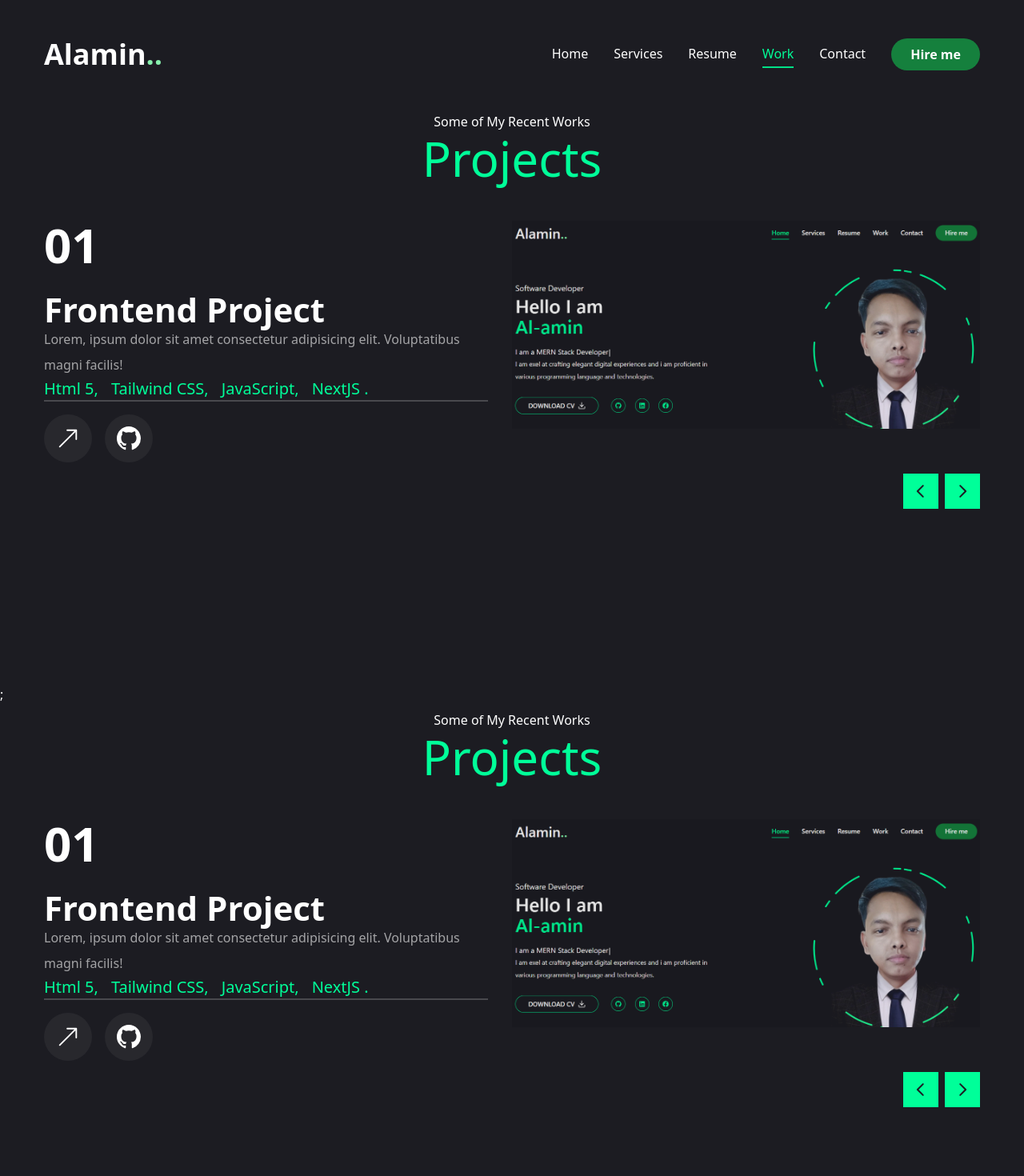
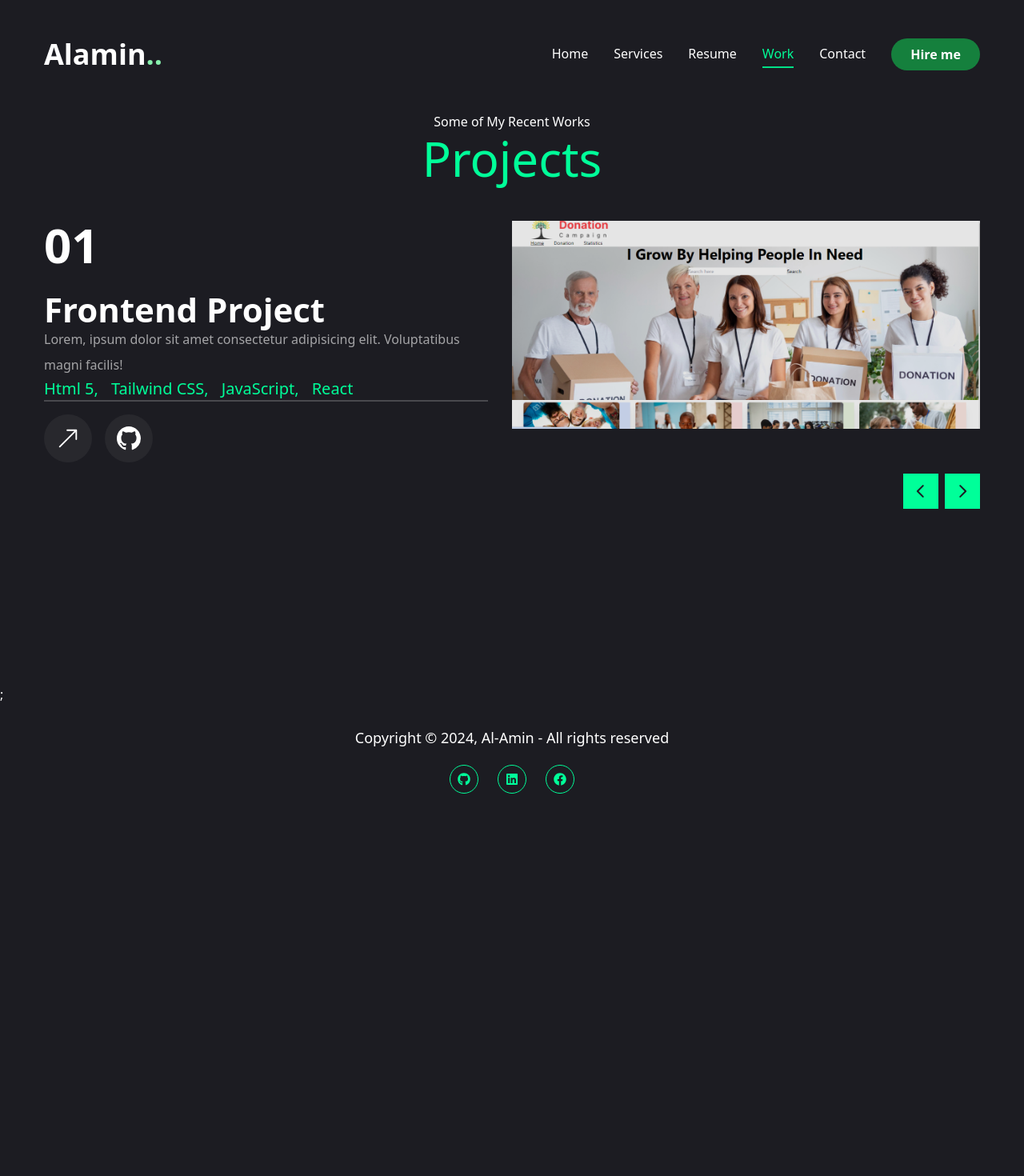
Before and after one commit to alamin71/portfolio_of_al-amin, a Next.js app: page /work in a window 1280 px wide. Shown: the top 1470 px of the page at 80% size. After the commit the page ends 1016 px from the top, so only its background shows below. Built offline with nearby package versions, Linux system fonts and the light colour scheme.

Commit message:
daily news project add

```diff
--- a/app/layout.jsx
+++ b/app/layout.jsx
@@ -4,7 +4,6 @@ import "./globals.css";
 import Header from "@/components/Header";
 import PageTransition from "@/components/PageTransition";
 import Footer from "@/components/Footer/Footer";
-import Work from "./work/page";
 
 
 const jetbrainsMono = JetBrains_Mono({ subsets: ["latin"], weight:["100","200","300","400","500","600","700","800"],
@@ -22,7 +21,7 @@ export default function RootLayout({ children }) {
       <body className={jetbrainsMono.variable}>
         <Header></Header>
         <PageTransition>{children}</PageTransition>
-        <Work></Work>
+
         <Footer></Footer>
 
         </body>
--- a/app/work/page.jsx
+++ b/app/work/page.jsx
@@ -18,11 +18,11 @@ const projects = [
         title: "project-1",
         Description: "Lorem, ipsum dolor sit amet consectetur adipisicing elit. Voluptatibus magni facilis!",
         stack: [
-            { name: "Html 5" }, { name: "Tailwind CSS" }, { name: "JavaScript" }, { name: "NextJS ." }
+            { name: "Html 5" }, { name: "Tailwind CSS" }, { name: "JavaScript" },{ name: "React" }
         ],
-        image: '/assets/work/al-amin_portfolio.png',
-        live: "https://al-amin-portfolio.vercel.app/",
-        github: "https://github.com/alamin71/portfolio_of_al-amin",
+        image: '/assets/work/donation_camp.png',
+        live: "https://quizzical-drug.surge.sh/",
+        github: "https://github.com/alamin71/donation-campaign-website",
     },
     {
         num: "02",
@@ -30,23 +30,24 @@ const projects = [
         title: "project-2",
         Description: "Lorem, ipsum dolor sit amet consectetur adipisicing elit. Voluptatibus magni facilis!",
         stack: [
-            { name: "Html 5" }, { name: "Tailwind CSS" }, { name: "JavaScript" },{ name: "React" }
+            { name: "Html 5" }, { name: "Tailwind CSS" }, { name: "JavaScript" }, { name: "NextJS ." }
         ],
-        image: '/assets/work/donation_camp.png',
-        live: "https://quizzical-drug.surge.sh/",
-        github: "https://github.com/alamin71/donation-campaign-website",
+        image: '/assets/work/al-amin_portfolio.png',
+        live: "https://al-amin-portfolio.vercel.app/",
+        github: "https://github.com/alamin71/portfolio_of_al-amin",
     },
+
     {
         num: "03",
         category: "frontend",
         title: "project-3",
         Description: "Lorem, ipsum dolor sit amet consectetur adipisicing elit. Voluptatibus magni facilis!",
         stack: [
-            { name: "Html 5" }, { name: "CSS 3" }, { name: "JavaScript" }
+            { name: "Html 5" }, { name: "Tailwind CSS" }, { name: "JavaScript" },{ name: "DaisyUI" },{ name: "Firebase" }
         ],
-        image: '/assets/work/modern-technology.jpg',
-        live: "",
-        github: "",
+        image: '/assets/work/dailynews.png',
+        live: "https://daily-news-today-3d5a7.web.app/home",
+        github: "https://github.com/alamin71/daily-news-today",
     },
 ]
 
```
Also changed, not shown: public/assets/work/dailynews.png (added).
